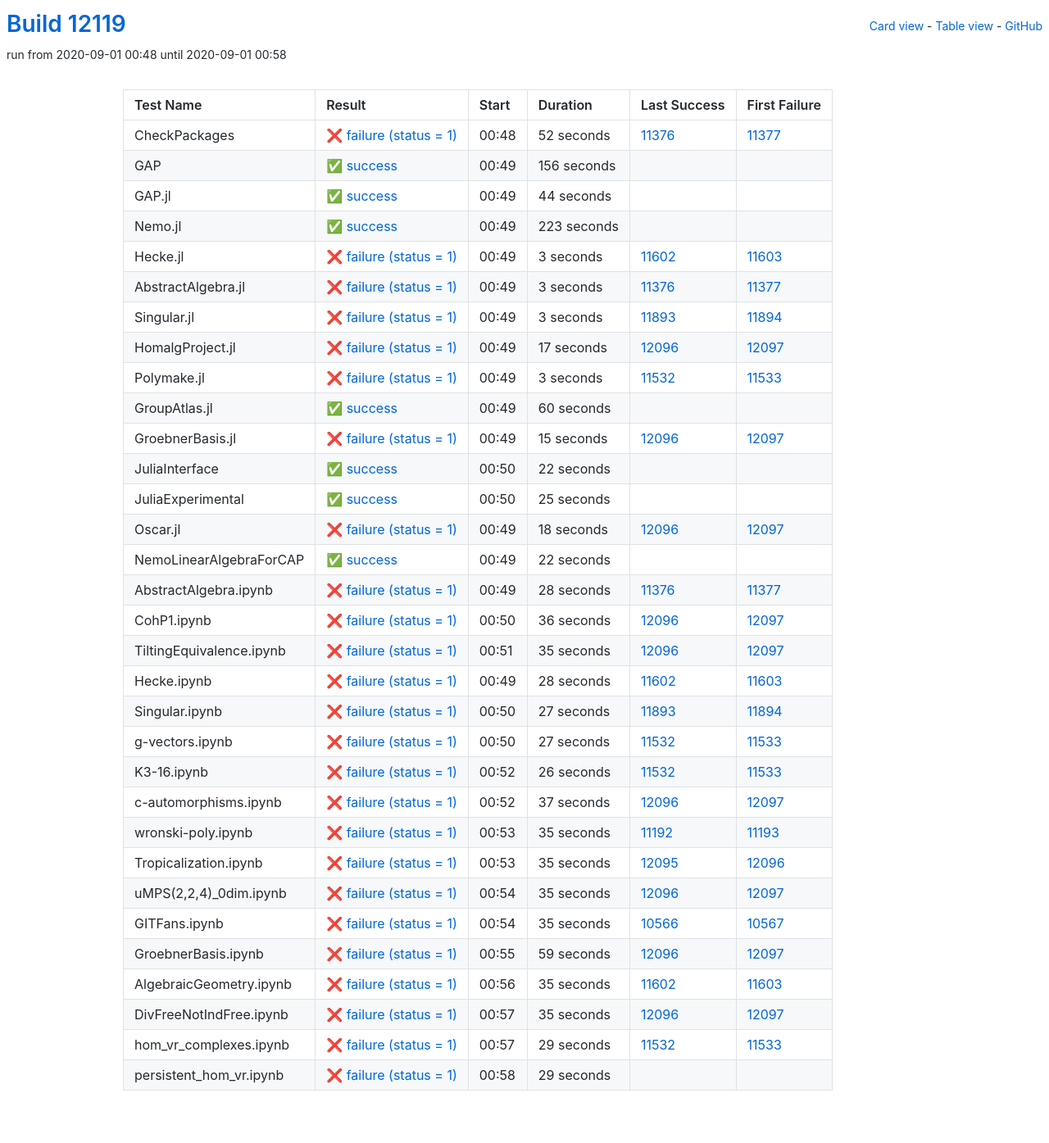
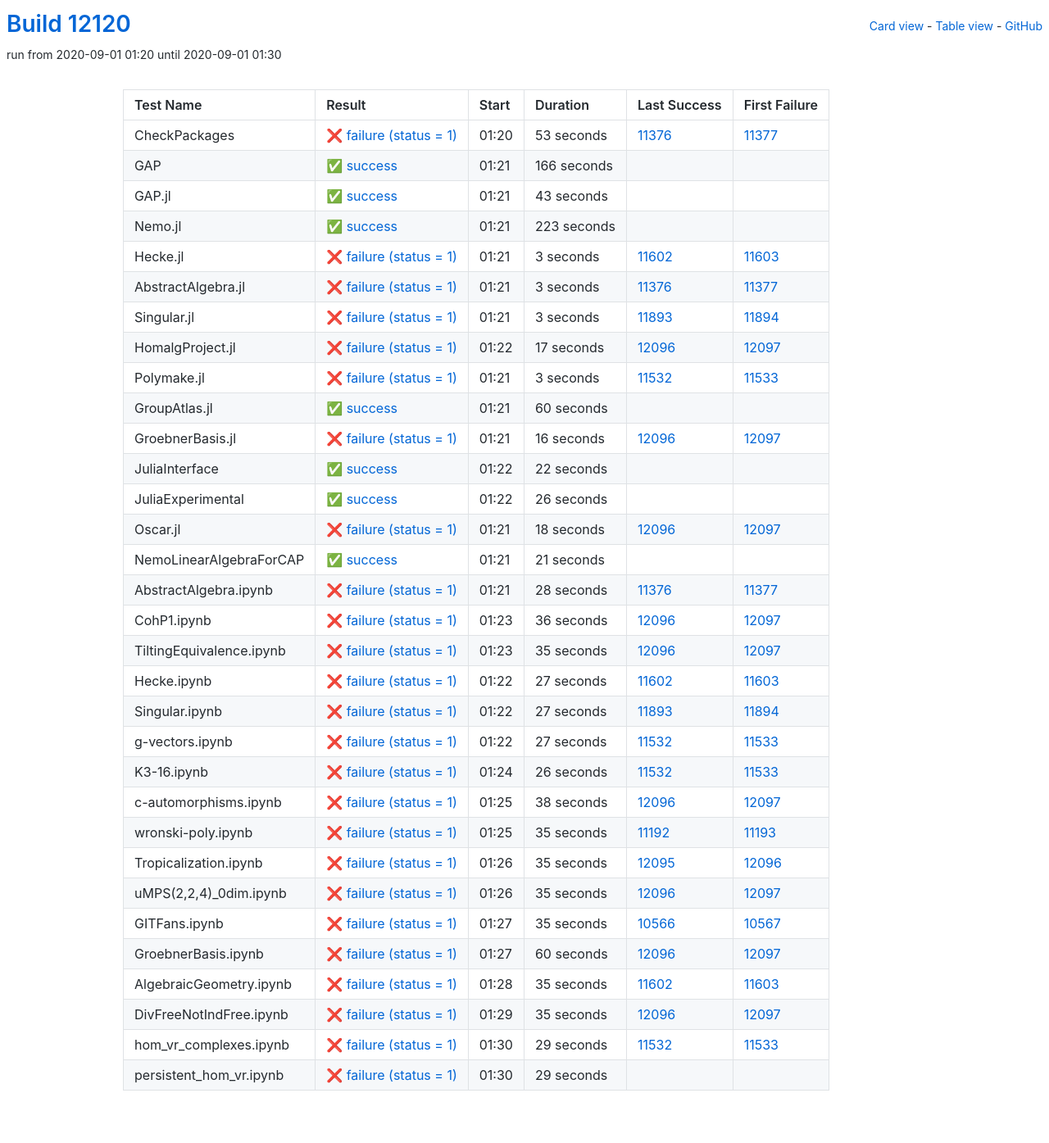
Before and after one commit to oscar-system/oscar-ci-status, a Jekyll site: the page built from table.html, in a window 1280 px wide. Shown: the whole page at 82% size. Built offline with Jekyll 4.4.1, drawn with Linux system fonts in a browser that asks for light colours.

Commit message:
Build #12120

```diff
--- a/_data/ci.yml
+++ b/_data/ci.yml
@@ -1,6 +1,6 @@
 ---
-build: 12119
-build_url: https://oscarci.mathematik.uni-kl.de/job/oscar/12119/
+build: 12120
+build_url: https://oscarci.mathematik.uni-kl.de/job/oscar/12120/
 job: oscar
 organization: oscar-system
 repo: oscar-ci-status
@@ -8,44 +8,44 @@
 tests:
 - name: CheckPackages
   id: checkpackages
-  log: https://oscarci.mathematik.uni-kl.de/job/oscar/12119/artifact/logs/build-12119/CheckPackages.log
-  start: 2020-09-01 00:48
+  log: https://oscarci.mathematik.uni-kl.de/job/oscar/12120/artifact/logs/build-12120/CheckPackages.log
+  start: 2020-09-01 01:20
   success: false
   exitcode: 1
   status: failure
-  duration: 52
+  duration: 53
   last_success: 11376
   last_success_url: https://oscarci.mathematik.uni-kl.de/job/oscar/11376/
   first_failure: 11377
   first_failure_url: https://oscarci.mathematik.uni-kl.de/job/oscar/11377/
 - name: GAP
   id: gap
-  log: https://oscarci.mathematik.uni-kl.de/job/oscar/12119/artifact/logs/build-12119/GAP.log
-  start: 2020-09-01 00:49
+  log: https://oscarci.mathematik.uni-kl.de/job/oscar/12120/artifact/logs/build-12120/GAP.log
+  start: 2020-09-01 01:21
   success: true
   exitcode: 0
   status: success
-  duration: 156
+  duration: 166
   last_success: false
   last_success_url:
   first_failure: false
   first_failure_url:
 - name: GAP.jl
   id: gap-jl
-  log: https://oscarci.mathematik.uni-kl.de/job/oscar/12119/artifact/logs/build-12119/GAP.jl.log
-  start: 2020-09-01 00:49
+  log: https://oscarci.mathematik.uni-kl.de/job/oscar/12120/artifact/logs/build-12120/GAP.jl.log
+  start: 2020-09-01 01:21
   success: true
   exitcode: 0
   status: success
-  duration: 44
+  duration: 43
   last_success: false
   last_success_url:
   first_failure: false
   first_failure_url:
 - name: Nemo.jl
   id: nemo-jl
-  log: https://oscarci.mathematik.uni-kl.de/job/oscar/12119/artifact/logs/build-12119/Nemo.jl.log
-  start: 2020-09-01 00:49
+  log: https://oscarci.mathematik.uni-kl.de/job/oscar/12120/artifact/logs/build-12120/Nemo.jl.log
+  start: 2020-09-01 01:21
   success: true
   exitcode: 0
   status: success
@@ -56,8 +56,8 @@
   first_failure_url:
 - name: Hecke.jl
   id: hecke-jl
-  log: https://oscarci.mathematik.uni-kl.de/job/oscar/12119/artifact/logs/build-12119/Hecke.jl.log
-  start: 2020-09-01 00:49
+  log: https://oscarci.mathematik.uni-kl.de/job/oscar/12120/artifact/logs/build-12120/Hecke.jl.log
+  start: 2020-09-01 01:21
   success: false
   exitcode: 1
   status: failure
@@ -68,8 +68,8 @@
   first_failure_url: https://oscarci.mathematik.uni-kl.de/job/oscar/11603/
 - name: AbstractAlgebra.jl
   id: abstractalgebra-jl
-  log: https://oscarci.mathematik.uni-kl.de/job/oscar/12119/artifact/logs/build-12119/AbstractAlgebra.jl.log
-  start: 2020-09-01 00:49
+  log: https://oscarci.mathematik.uni-kl.de/job/oscar/12120/artifact/logs/build-12120/AbstractAlgebra.jl.log
+  start: 2020-09-01 01:21
   success: false
   exitcode: 1
   status: failure
@@ -80,8 +80,8 @@
   first_failure_url: https://oscarci.mathematik.uni-kl.de/job/oscar/11377/
 - name: Singular.jl
   id: singular-jl
-  log: https://oscarci.mathematik.uni-kl.de/job/oscar/12119/artifact/logs/build-12119/Singular.jl.log
-  start: 2020-09-01 00:49
+  log: https://oscarci.mathematik.uni-kl.de/job/oscar/12120/artifact/logs/build-12120/Singular.jl.log
+  start: 2020-09-01 01:21
   success: false
   exitcode: 1
   status: failure
@@ -92,8 +92,8 @@
   first_failure_url: https://oscarci.mathematik.uni-kl.de/job/oscar/11894/
 - name: HomalgProject.jl
   id: homalgproject-jl
-  log: https://oscarci.mathematik.uni-kl.de/job/oscar/12119/artifact/logs/build-12119/HomalgProject.jl.log
-  start: 2020-09-01 00:49
+  log: https://oscarci.mathematik.uni-kl.de/job/oscar/12120/artifact/logs/build-12120/HomalgProject.jl.log
+  start: 2020-09-01 01:22
   success: false
   exitcode: 1
   status: failure
@@ -104,8 +104,8 @@
   first_failure_url: https://oscarci.mathematik.uni-kl.de/job/oscar/12097/
 - name: Polymake.jl
   id: polymake-jl
-  log: https://oscarci.mathematik.uni-kl.de/job/oscar/12119/artifact/logs/build-12119/Polymake.jl.log
-  start: 2020-09-01 00:49
+  log: https://oscarci.mathematik.uni-kl.de/job/oscar/12120/artifact/logs/build-12120/Polymake.jl.log
+  start: 2020-09-01 01:21
   success: false
   exitcode: 1
   status: failure
@@ -116,8 +116,8 @@
   first_failure_url: https://oscarci.mathematik.uni-kl.de/job/oscar/11533/
 - name: GroupAtlas.jl
   id: groupatlas-jl
-  log: https://oscarci.mathematik.uni-kl.de/job/oscar/12119/artifact/logs/build-12119/GroupAtlas.jl.log
-  start: 2020-09-01 00:49
+  log: https://oscarci.mathematik.uni-kl.de/job/oscar/12120/artifact/logs/build-12120/GroupAtlas.jl.log
+  start: 2020-09-01 01:21
   success: true
   exitcode: 0
   status: success
@@ -128,20 +128,20 @@
   first_failure_url:
 - name: GroebnerBasis.jl
   id: groebnerbasis-jl
-  log: https://oscarci.mathematik.uni-kl.de/job/oscar/12119/artifact/logs/build-12119/GroebnerBasis.jl.log
-  start: 2020-09-01 00:49
+  log: https://oscarci.mathematik.uni-kl.de/job/oscar/12120/artifact/logs/build-12120/GroebnerBasis.jl.log
+  start: 2020-09-01 01:21
   success: false
   exitcode: 1
   status: failure
-  duration: 15
+  duration: 16
   last_success: 12096
   last_success_url: https://oscarci.mathematik.uni-kl.de/job/oscar/12096/
   first_failure: 12097
   first_failure_url: https://oscarci.mathematik.uni-kl.de/job/oscar/12097/
 - name: JuliaInterface
   id: juliainterface
-  log: https://oscarci.mathematik.uni-kl.de/job/oscar/12119/artifact/logs/build-12119/JuliaInterface.log
-  start: 2020-09-01 00:50
+  log: https://oscarci.mathematik.uni-kl.de/job/oscar/12120/artifact/logs/build-12120/JuliaInterface.log
+  start: 2020-09-01 01:22
   success: true
   exitcode: 0
   status: success
@@ -152,20 +152,20 @@
   first_failure_url:
 - name: JuliaExperimental
   id: juliaexperimental
-  log: https://oscarci.mathematik.uni-kl.de/job/oscar/12119/artifact/logs/build-12119/JuliaExperimental.log
-  start: 2020-09-01 00:50
+  log: https://oscarci.mathematik.uni-kl.de/job/oscar/12120/artifact/logs/build-12120/JuliaExperimental.log
+  start: 2020-09-01 01:22
   success: true
   exitcode: 0
   status: success
-  duration: 25
+  duration: 26
   last_success: false
   last_success_url:
   first_failure: false
   first_failure_url:
 - name: Oscar.jl
   id: oscar-jl
-  log: https://oscarci.mathematik.uni-kl.de/job/oscar/12119/artifact/logs/build-12119/Oscar.jl.log
-  start: 2020-09-01 00:49
+  log: https://oscarci.mathematik.uni-kl.de/job/oscar/12120/artifact/logs/build-12120/Oscar.jl.log
+  start: 2020-09-01 01:21
   success: false
   exitcode: 1
   status: failure
@@ -176,20 +176,20 @@
   first_failure_url: https://oscarci.mathematik.uni-kl.de/job/oscar/12097/
 - name: NemoLinearAlgebraForCAP
   id: nemolinearalgebraforcap
-  log: https://oscarci.mathematik.uni-kl.de/job/oscar/12119/artifact/logs/build-12119/NemoLinearAlgebraForCAP.log
-  start: 2020-09-01 00:49
+  log: https://oscarci.mathematik.uni-kl.de/job/oscar/12120/artifact/logs/build-12120/NemoLinearAlgebraForCAP.log
+  start: 2020-09-01 01:21
   success: true
   exitcode: 0
   status: success
-  duration: 22
+  duration: 21
   last_success: false
   last_success_url:
   first_failure: false
   first_failure_url:
 - name: AbstractAlgebra.ipynb
   id: abstractalgebra-ipynb
-  log: https://oscarci.mathematik.uni-kl.de/job/oscar/12119/artifact/logs/build-12119/AbstractAlgebra.ipynb.log
-  start: 2020-09-01 00:49
+  log: https://oscarci.mathematik.uni-kl.de/job/oscar/12120/artifact/logs/build-12120/AbstractAlgebra.ipynb.log
+  start: 2020-09-01 01:21
   success: false
   exitcode: 1
   status: failure
@@ -200,8 +200,8 @@
   first_failure_url: https://oscarci.mathematik.uni-kl.de/job/oscar/11377/
 - name: CohP1.ipynb
   id: cohp1-ipynb
-  log: https://oscarci.mathematik.uni-kl.de/job/oscar/12119/artifact/logs/build-12119/CohP1.ipynb.log
-  start: 2020-09-01 00:50
+  log: https://oscarci.mathematik.uni-kl.de/job/oscar/12120/artifact/logs/build-12120/CohP1.ipynb.log
+  start: 2020-09-01 01:23
   success: false
   exitcode: 1
   status: failure
@@ -212,8 +212,8 @@
   first_failure_url: https://oscarci.mathematik.uni-kl.de/job/oscar/12097/
 - name: TiltingEquivalence.ipynb
   id: tiltingequivalence-ipynb
-  log: https://oscarci.mathematik.uni-kl.de/job/oscar/12119/artifact/logs/build-12119/TiltingEquivalence.ipynb.log
-  start: 2020-09-01 00:51
+  log: https://oscarci.mathematik.uni-kl.de/job/oscar/12120/artifact/logs/build-12120/TiltingEquivalence.ipynb.log
+  start: 2020-09-01 01:23
   success: false
   exitcode: 1
   status: failure
@@ -224,20 +224,20 @@
   first_failure_url: https://oscarci.mathematik.uni-kl.de/job/oscar/12097/
 - name: Hecke.ipynb
   id: hecke-ipynb
-  log: https://oscarci.mathematik.uni-kl.de/job/oscar/12119/artifact/logs/build-12119/Hecke.ipynb.log
-  start: 2020-09-01 00:49
+  log: https://oscarci.mathematik.uni-kl.de/job/oscar/12120/artifact/logs/build-12120/Hecke.ipynb.log
+  start: 2020-09-01 01:22
   success: false
   exitcode: 1
   status: failure
-  duration: 28
+  duration: 27
   last_success: 11602
   last_success_url: https://oscarci.mathematik.uni-kl.de/job/oscar/11602/
   first_failure: 11603
   first_failure_url: https://oscarci.mathematik.uni-kl.de/job/oscar/11603/
 - name: Singular.ipynb
   id: singular-ipynb
-  log: https://oscarci.mathematik.uni-kl.de/job/oscar/12119/artifact/logs/build-12119/Singular.ipynb.log
-  start: 2020-09-01 00:50
+  log: https://oscarci.mathematik.uni-kl.de/job/oscar/12120/artifact/logs/build-12120/Singular.ipynb.log
+  start: 2020-09-01 01:22
   success: false
   exitcode: 1
   status: failure
@@ -248,8 +248,8 @@
   first_failure_url: https://oscarci.mathematik.uni-kl.de/job/oscar/11894/
 - name: g-vectors.ipynb
   id: g-vectors-ipynb
-  log: https://oscarci.mathematik.uni-kl.de/job/oscar/12119/artifact/logs/build-12119/g-vectors.ipynb.log
-  start: 2020-09-01 00:50
+  log: https://oscarci.mathematik.uni-kl.de/job/oscar/12120/artifact/logs/build-12120/g-vectors.ipynb.log
+  start: 2020-09-01 01:22
   success: false
   exitcode: 1
   status: failure
@@ -260,8 +260,8 @@
   first_failure_url: https://oscarci.mathematik.uni-kl.de/job/oscar/11533/
 - name: K3-16.ipynb
   id: k3-16-ipynb
-  log: https://oscarci.mathematik.uni-kl.de/job/oscar/12119/artifact/logs/build-12119/K3-16.ipynb.log
-  start: 2020-09-01 00:52
+  log: https://oscarci.mathematik.uni-kl.de/job/oscar/12120/artifact/logs/build-12120/K3-16.ipynb.log
+  start: 2020-09-01 01:24
   success: false
   exitcode: 1
   status: failure
@@ -272,20 +272,20 @@
   first_failure_url: https://oscarci.mathematik.uni-kl.de/job/oscar/11533/
 - name: c-automorphisms.ipynb
   id: c-automorphisms-ipynb
-  log: https://oscarci.mathematik.uni-kl.de/job/oscar/12119/artifact/logs/build-12119/c-automorphisms.ipynb.log
-  start: 2020-09-01 00:52
+  log: https://oscarci.mathematik.uni-kl.de/job/oscar/12120/artifact/logs/build-12120/c-automorphisms.ipynb.log
+  start: 2020-09-01 01:25
   success: false
   exitcode: 1
   status: failure
-  duration: 37
+  duration: 38
   last_success: 12096
   last_success_url: https://oscarci.mathematik.uni-kl.de/job/oscar/12096/
   first_failure: 12097
   first_failure_url: https://oscarci.mathematik.uni-kl.de/job/oscar/12097/
 - name: wronski-poly.ipynb
   id: wronski-poly-ipynb
-  log: https://oscarci.mathematik.uni-kl.de/job/oscar/12119/artifact/logs/build-12119/wronski-poly.ipynb.log
-  start: 2020-09-01 00:53
+  log: https://oscarci.mathematik.uni-kl.de/job/oscar/12120/artifact/logs/build-12120/wronski-poly.ipynb.log
+  start: 2020-09-01 01:25
   success: false
   exitcode: 1
   status: failure
@@ -296,8 +296,8 @@
   first_failure_url: https://oscarci.mathematik.uni-kl.de/job/oscar/11193/
 - name: Tropicalization.ipynb
   id: tropicalization-ipynb
-  log: https://oscarci.mathematik.uni-kl.de/job/oscar/12119/artifact/logs/build-12119/Tropicalization.ipynb.log
-  start: 2020-09-01 00:53
+  log: https://oscarci.mathematik.uni-kl.de/job/oscar/12120/artifact/logs/build-12120/Tropicalization.ipynb.log
+  start: 2020-09-01 01:26
   success: false
   exitcode: 1
   status: failure
@@ -308,8 +308,8 @@
   first_failure_url: https://oscarci.mathematik.uni-kl.de/job/oscar/12096/
 - name: uMPS(2,2,4)_0dim.ipynb
   id: umps-2-2-4-0dim-ipynb
-  log: https://oscarci.mathematik.uni-kl.de/job/oscar/12119/artifact/logs/build-12119/uMPS-2-2-4-_0dim.ipynb.log
-  start: 2020-09-01 00:54
+  log: https://oscarci.mathematik.uni-kl.de/job/oscar/12120/artifact/logs/build-12120/uMPS-2-2-4-_0dim.ipynb.log
+  start: 2020-09-01 01:26
   success: false
   exitcode: 1
   status: failure
@@ -320,8 +320,8 @@
   first_failure_url: https://oscarci.mathematik.uni-kl.de/job/oscar/12097/
 - name: GITFans.ipynb
   id: gitfans-ipynb
-  log: https://oscarci.mathematik.uni-kl.de/job/oscar/12119/artifact/logs/build-12119/GITFans.ipynb.log
-  start: 2020-09-01 00:54
+  log: https://oscarci.mathematik.uni-kl.de/job/oscar/12120/artifact/logs/build-12120/GITFans.ipynb.log
+  start: 2020-09-01 01:27
   success: false
   exitcode: 1
   status: failure
@@ -332,20 +332,20 @@
   first_failure_url: https://oscarci.mathematik.uni-kl.de/job/oscar/10567/
 - name: GroebnerBasis.ipynb
   id: groebnerbasis-ipynb
-  log: https://oscarci.mathematik.uni-kl.de/job/oscar/12119/artifact/logs/build-12119/GroebnerBasis.ipynb.log
-  start: 2020-09-01 00:55
+  log: https://oscarci.mathematik.uni-kl.de/job/oscar/12120/artifact/logs/build-12120/GroebnerBasis.ipynb.log
+  start: 2020-09-01 01:27
   success: false
   exitcode: 1
   status: failure
-  duration: 59
+  duration: 60
   last_success: 12096
   last_success_url: https://oscarci.mathematik.uni-kl.de/job/oscar/12096/
   first_failure: 12097
   first_failure_url: https://oscarci.mathematik.uni-kl.de/job/oscar/12097/
 - name: AlgebraicGeometry.ipynb
   id: algebraicgeometry-ipynb
-  log: https://oscarci.mathematik.uni-kl.de/job/oscar/12119/artifact/logs/build-12119/AlgebraicGeometry.ipynb.log
-  start: 2020-09-01 00:56
+  log: https://oscarci.mathematik.uni-kl.de/job/oscar/12120/artifact/logs/build-12120/AlgebraicGeometry.ipynb.log
+  start: 2020-09-01 01:28
   success: false
   exitcode: 1
   status: failure
@@ -356,8 +356,8 @@
   first_failure_url: https://oscarci.mathematik.uni-kl.de/job/oscar/11603/
 - name: DivFreeNotIndFree.ipynb
   id: divfreenotindfree-ipynb
-  log: https://oscarci.mathematik.uni-kl.de/job/oscar/12119/artifact/logs/build-12119/DivFreeNotIndFree.ipynb.log
-  start: 2020-09-01 00:57
+  log: https://oscarci.mathematik.uni-kl.de/job/oscar/12120/artifact/logs/build-12120/DivFreeNotIndFree.ipynb.log
+  start: 2020-09-01 01:29
   success: false
   exitcode: 1
   status: failure
@@ -368,8 +368,8 @@
   first_failure_url: https://oscarci.mathematik.uni-kl.de/job/oscar/12097/
 - name: hom_vr_complexes.ipynb
   id: hom-vr-complexes-ipynb
-  log: https://oscarci.mathematik.uni-kl.de/job/oscar/12119/artifact/logs/build-12119/hom_vr_complexes.ipynb.log
-  start: 2020-09-01 00:57
+  log: https://oscarci.mathematik.uni-kl.de/job/oscar/12120/artifact/logs/build-12120/hom_vr_complexes.ipynb.log
+  start: 2020-09-01 01:30
   success: false
   exitcode: 1
   status: failure
@@ -380,8 +380,8 @@
   first_failure_url: https://oscarci.mathematik.uni-kl.de/job/oscar/11533/
 - name: persistent_hom_vr.ipynb
   id: persistent-hom-vr-ipynb
-  log: https://oscarci.mathematik.uni-kl.de/job/oscar/12119/artifact/logs/build-12119/persistent_hom_vr.ipynb.log
-  start: 2020-09-01 00:58
+  log: https://oscarci.mathematik.uni-kl.de/job/oscar/12120/artifact/logs/build-12120/persistent_hom_vr.ipynb.log
+  start: 2020-09-01 01:30
   success: false
   exitcode: 1
   status: failure
```
Also changed, not shown: README.md.
